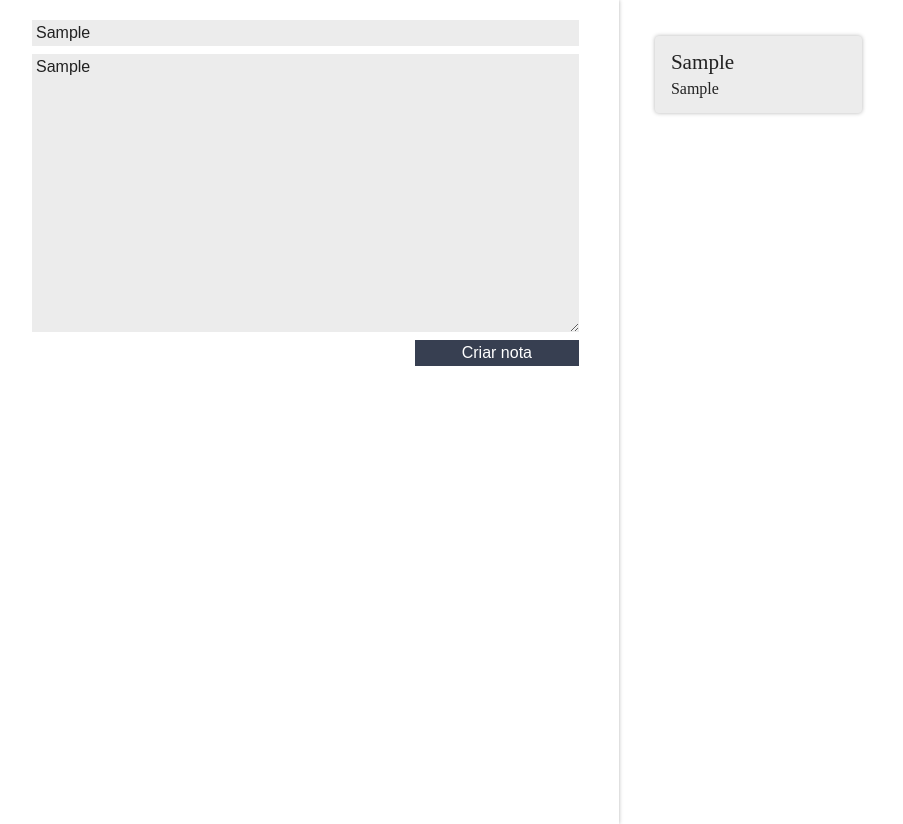
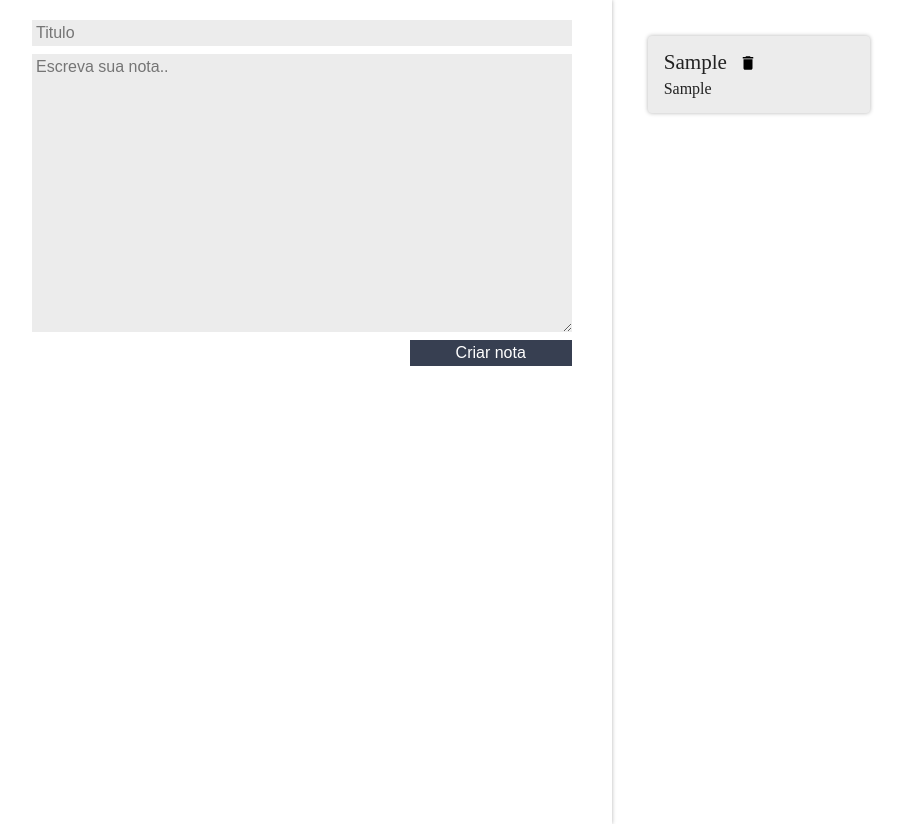
Before and after one commit to J3eff/ceep-reactjs, a React (Create React App) app: page / in a window 1280 px wide. Both pictures are taken after typing "Sample", "Sample" into the empty fields and a click on the button "Criar nota". Shown: the whole page, without its empty margins (8-911 px from the left). Built offline with nearby package versions, Linux system fonts and the light colour scheme.

Commit message:
Importando SVGs

```diff
--- a/src/components/CardNota/CardNota.jsx
+++ b/src/components/CardNota/CardNota.jsx
@@ -1,16 +1,15 @@
 import React, { Component } from 'react';
 import './estilo.css';
+import {ReactComponent as DeleteSVG} from "../../assets/img/delete.svg"
 
 class CardNota extends Component {
-    constructor(props) {
-        super(props);
-    }
 
     render() {
         return (
             <section className="card-nota">
                 <header className="card-nota_cabecalho">
                     <h3 className="card-nota_titulo">{this.props.titulo}</h3>
+                    <DeleteSVG />
                 </header>
                 <p className="card-nota_texto">{this.props.texto}</p>
             </section>
--- a/src/components/FormularioCadastro/FormularioCadastro.jsx
+++ b/src/components/FormularioCadastro/FormularioCadastro.jsx
@@ -24,6 +24,8 @@ class FormularioCadastro extends Component {
         event.preventDefault();
         event.stopPropagation();
         this.props.criarNota(this.titulo, this.texto);
+        event.target[0].value = '';
+        event.target[1].value = '';
     }
 
     render() {
```
Also changed, not shown: src/assets/img/delete.svg (added).
